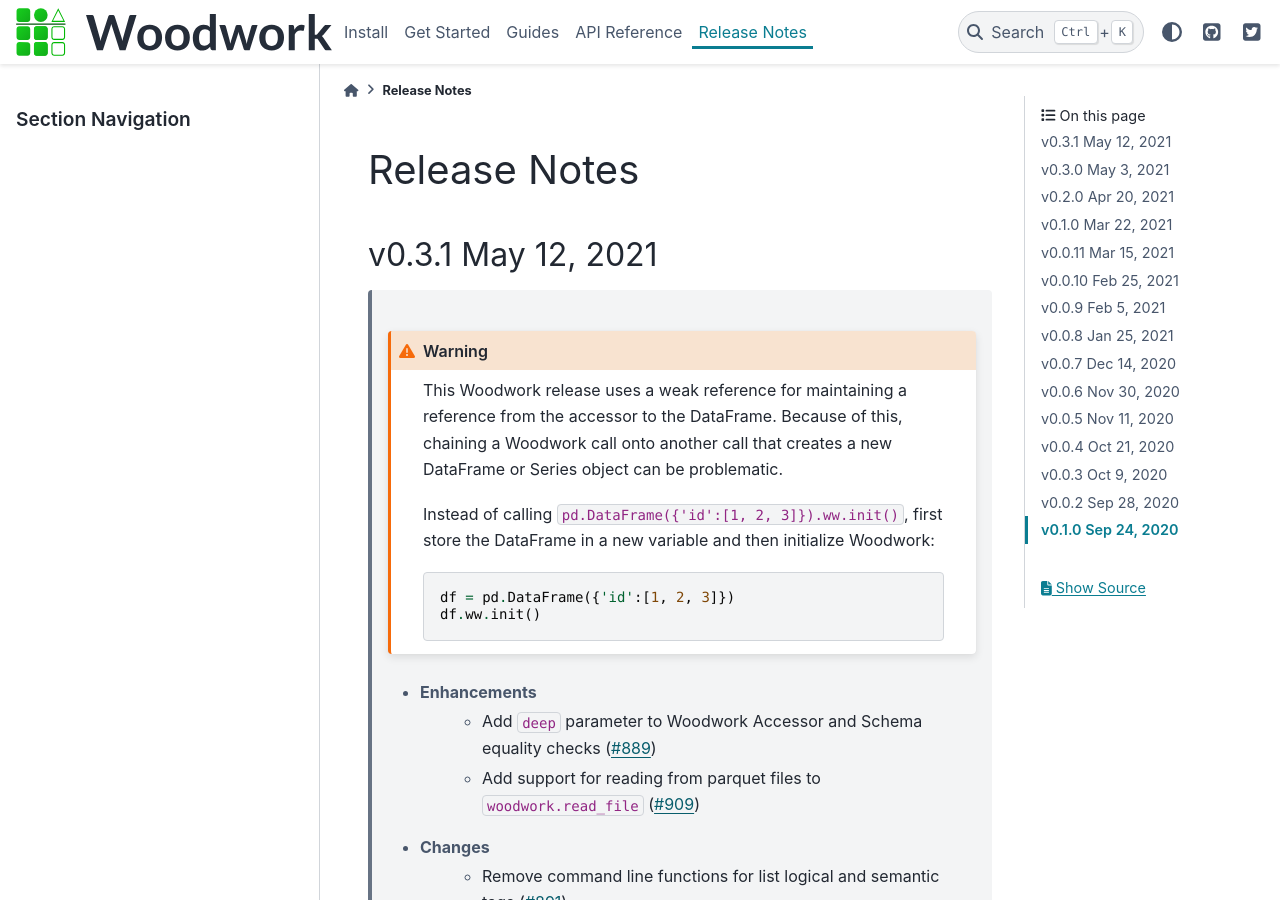
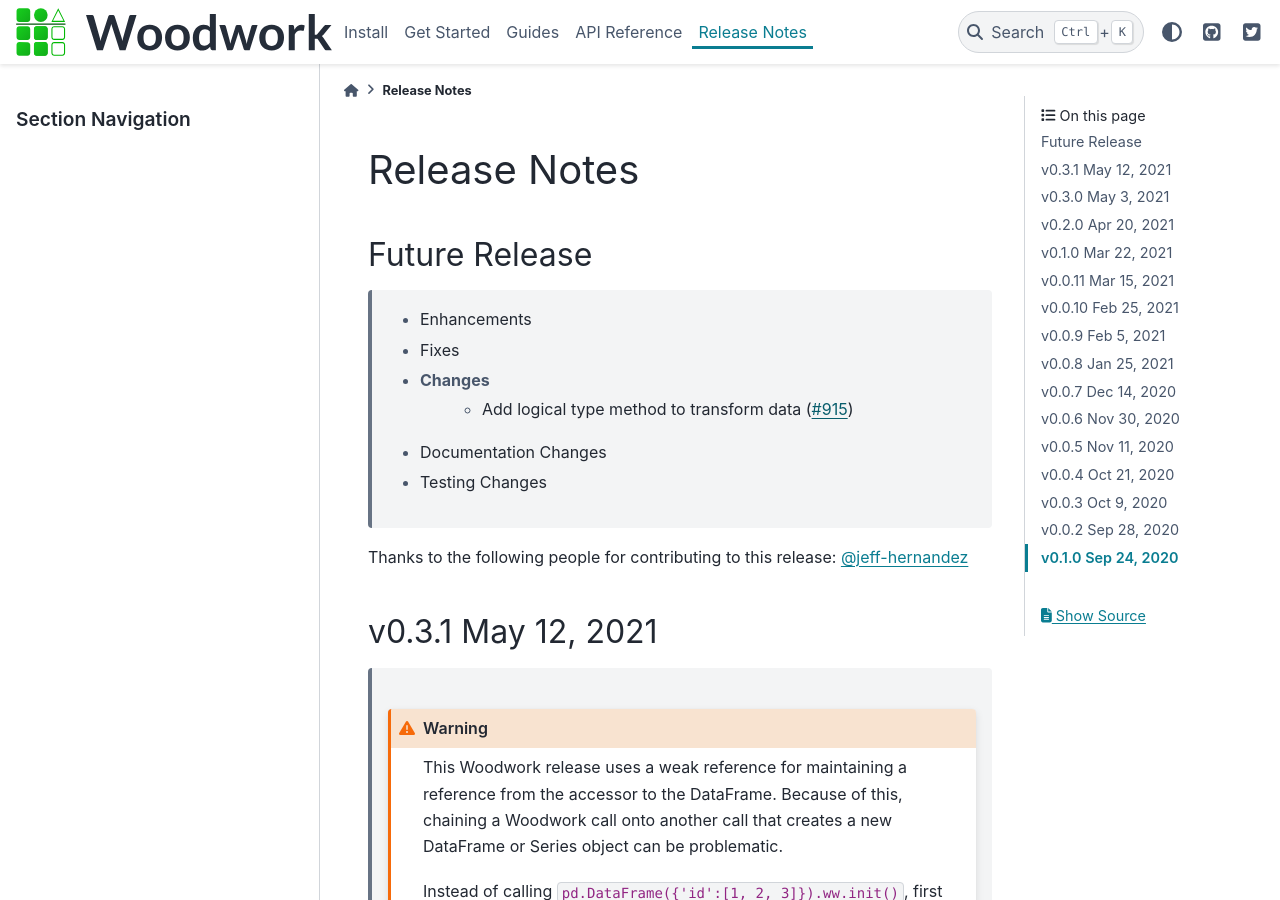
Before and after one commit to alteryx/woodwork, a Sphinx documentation site: the page built from docs/source/release_notes.rst, in a window 1280 px wide and 900 px high. Built offline with Sphinx 7.4.7 and the PyData theme 0.15.4, drawn with Linux system fonts in a browser that asks for light colours; comment, search, counter and statistics services are not loaded.

Commit message:
update release notes

```diff
--- a/docs/source/release_notes.rst
+++ b/docs/source/release_notes.rst
@@ -2,16 +2,18 @@
 
 Release Notes
 -------------
-.. Future Release
-  ==============
+
+Future Release
+==============
     * Enhancements
     * Fixes
     * Changes
+        * Add logical type method to transform data (:pr:`915`)
     * Documentation Changes
     * Testing Changes
 
-.. Thanks to the following people for contributing to this release:
-
+Thanks to the following people for contributing to this release:
+:user:`jeff-hernandez`
 
 v0.3.1 May 12, 2021
 ===================
```
